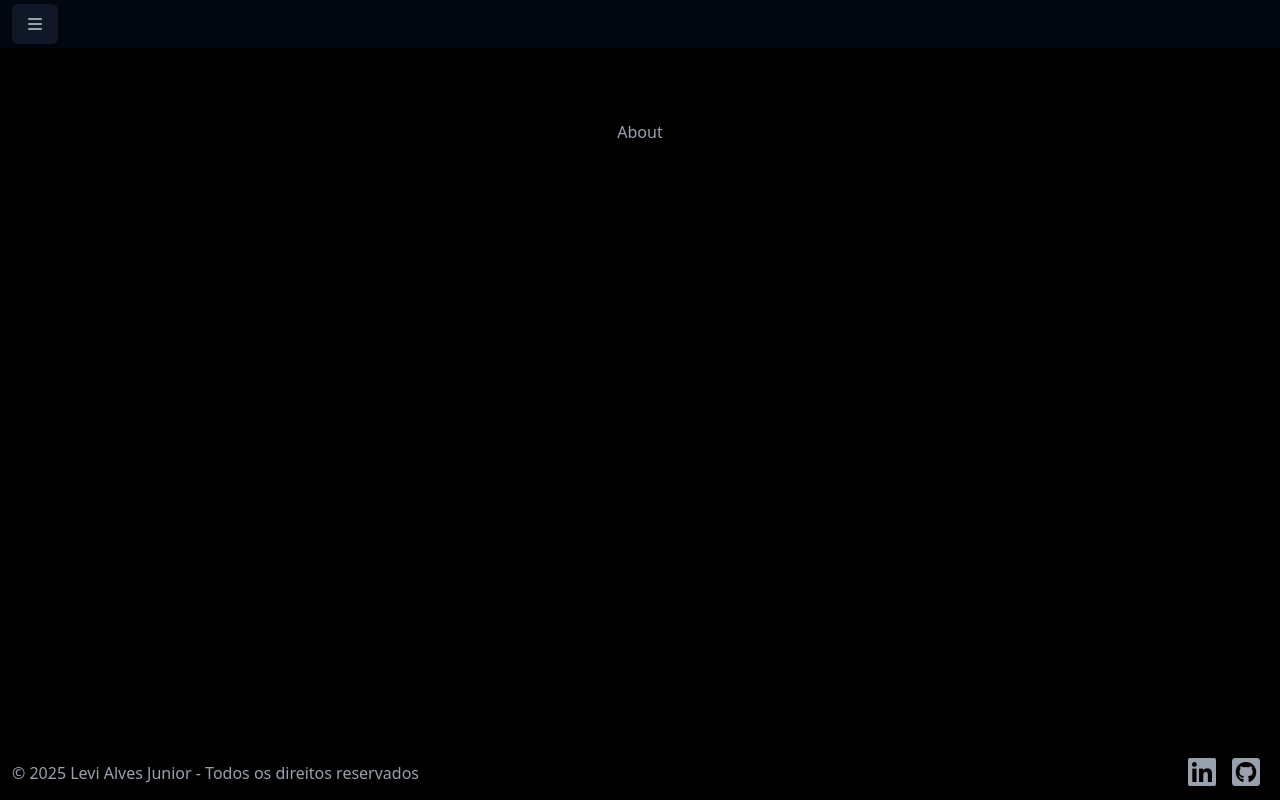
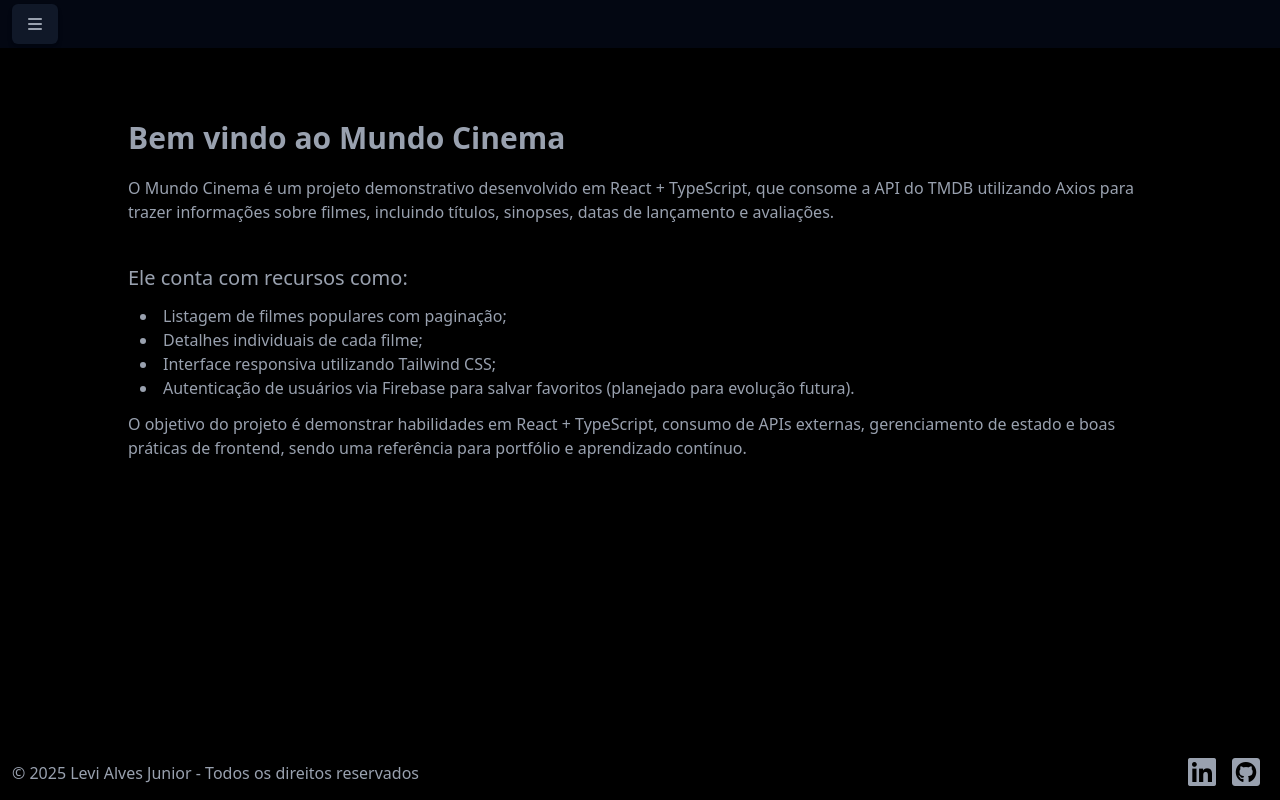
Before and after one commit to ivelcorvo/mundo-cinema, a React (Create React App) app: page /about in a window 1280 px wide. Built offline with nearby package versions, Linux system fonts and the light colour scheme; no server answers.

Commit message:
feat: adiciona conteúdo a página About

```diff
--- a/src/App.tsx
+++ b/src/App.tsx
@@ -30,7 +30,7 @@ function App() {
     <div className="bg-black text-gray-400 flex flex-col min-h-screen p-0 m-0">
       <BrowserRouter>
         <NavBar></NavBar>
-        <main className="pt-30 flex-grow max-w-[95%] sm:max-w-[80%] mx-auto ">
+        <main className="pt-30 flex-grow max-w-[95%] min-w-[80%] sm:max-w-[80%] sm:min-w-[80%] mx-auto ">
           <Routes>
             <Route path="/home/:currentPage?"            element={<Home/>}/>
             <Route path="/login"                         element={(!user)?<Login/>:<Home/>}/>
--- a/src/pages/About.tsx
+++ b/src/pages/About.tsx
@@ -1,7 +1,27 @@
 
 const About = () => {
   return (
-    <div>About</div>
+    <article>
+      <section className="mb-10">
+        <header>
+          <h1 className="text-3xl font-bold mb-5">Bem vindo ao Mundo Cinema</h1>
+        </header>
+        <p>O Mundo Cinema é um projeto demonstrativo desenvolvido em React + TypeScript, que consome a API do TMDB utilizando Axios para trazer informações sobre filmes, incluindo títulos, sinopses, datas de lançamento e avaliações.</p>
+      </section>
+      <section className="mb-10">
+        <header>
+          <h2 className="text-xl">Ele conta com recursos como:</h2>
+        </header>
+        <ul className="list-disc list-inside p-3">
+          <li>Listagem de filmes populares com paginação;</li>
+          <li>Detalhes individuais de cada filme;</li>
+          <li>Interface responsiva utilizando Tailwind CSS;</li>
+          <li>Autenticação de usuários via Firebase para salvar favoritos (planejado para evolução futura).</li>
+        </ul>
+        <p>O objetivo do projeto é demonstrar habilidades em React + TypeScript, consumo de APIs externas, gerenciamento de estado e boas práticas de frontend, sendo uma referência para portfólio e aprendizado contínuo.</p>
+      </section>
+
+    </article>
   )
 }
 
--- a/src/pages/Home.tsx
+++ b/src/pages/Home.tsx
@@ -71,7 +71,7 @@ const Home = () => {
         </nav>
 
         {/* ### PAGINAÇÃO SUPERIOR ### */}
-        {movies.length>0 &&
+        {(!loading&&!error&&movies.length>0) &&
           <BtnProxAnt
             page={page}
             iniPage={iniPage}
@@ -93,7 +93,7 @@ const Home = () => {
         {error && <p><i className="fa-solid fa-face-frown"></i> Infelizmente não foi possível trazer os filmes...</p>}
 
         {/* ### PAGINAÇÃO INFERIOR ### */}
-        {movies.length>0 &&
+        {(!loading&&!error&&movies.length>0) &&
           <BtnProxAnt
             page={page}
             iniPage={iniPage}
```
